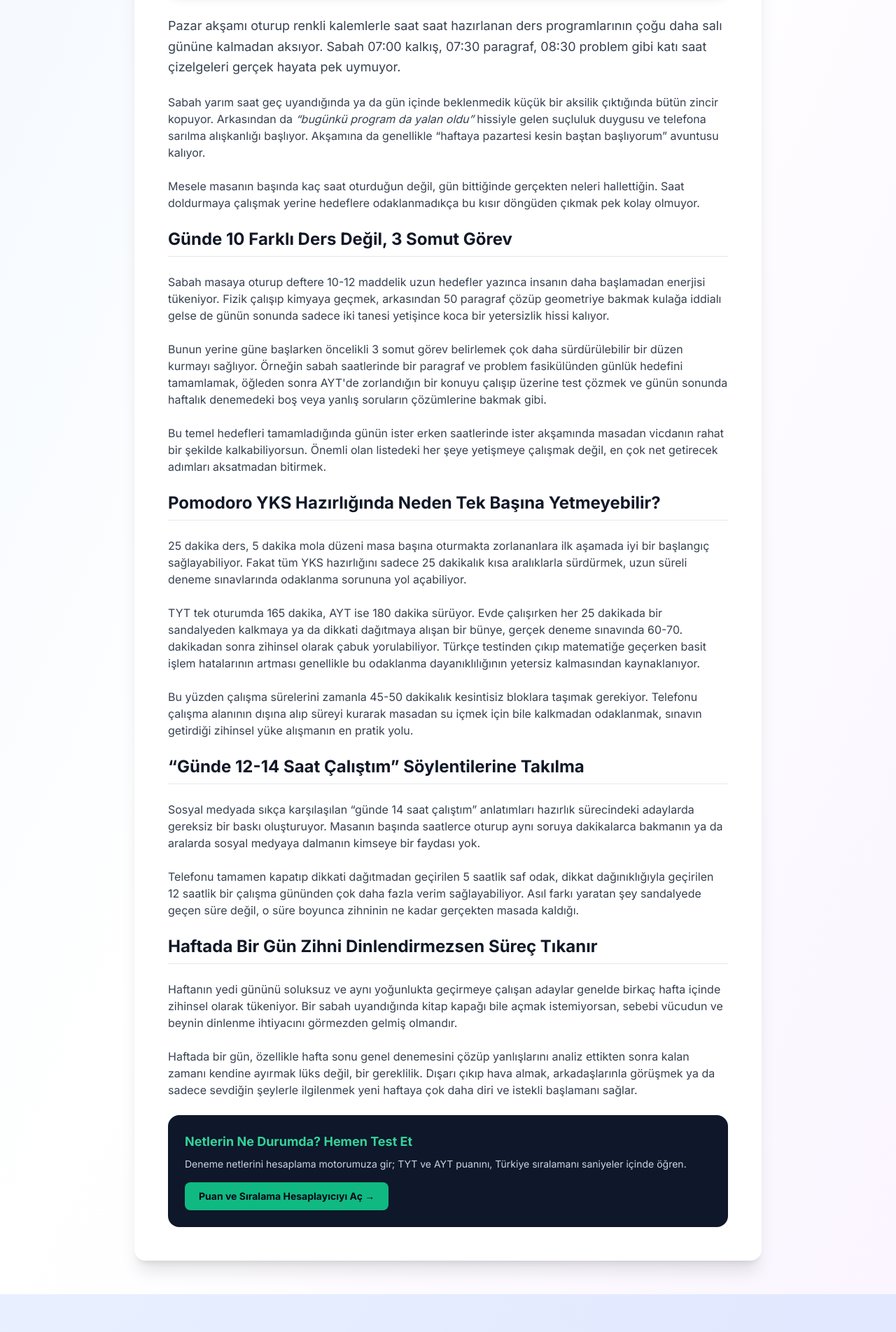
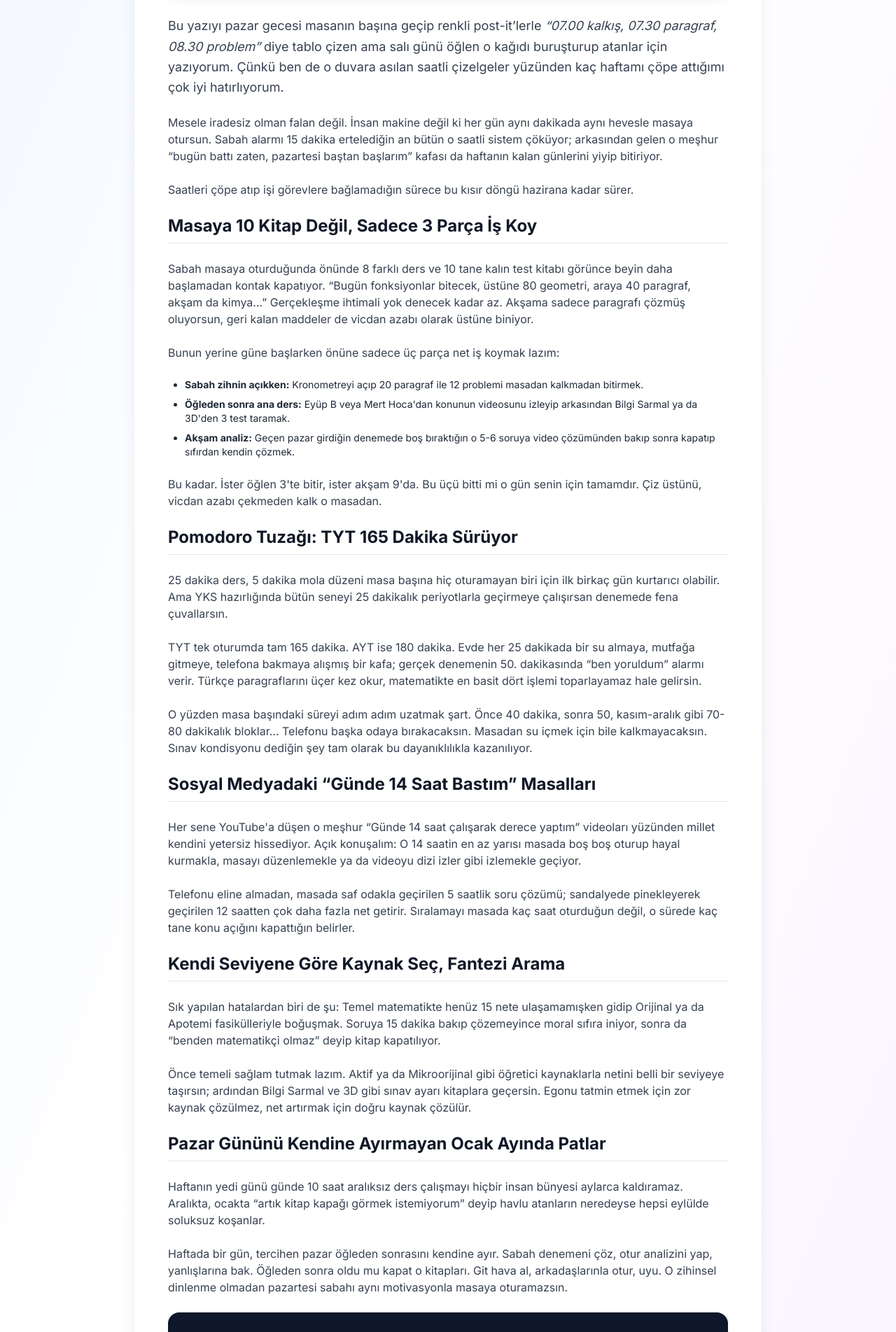
Before and after one commit to mert121212/yks-net-hesaplama, a Next.js app: page /blog/yks-hazirlik-programi in a window 1280 px wide. Shown: the part 1180-3084 px from the top of the page at 70% size. Built offline with nearby package versions, Linux system fonts and the light colour scheme.

Commit message:
feat(blog): rewrite YKS study guide with authentic student voice, real publishers, and zero synthetic patterns

```diff
--- a/src/app/blog/yks-hazirlik-programi/page.tsx
+++ b/src/app/blog/yks-hazirlik-programi/page.tsx
@@ -71,61 +71,76 @@ export default function YKSHazirlikProgrami() {
 
                     <div className="prose prose-lg max-w-none text-gray-700 space-y-6 mt-8">
                         <p className="text-lg leading-relaxed">
-                            Pazar akşamı oturup renkli kalemlerle saat saat hazırlanan ders programlarının çoğu daha salı gününe kalmadan aksıyor. Sabah 07:00 kalkış, 07:30 paragraf, 08:30 problem gibi katı saat çizelgeleri gerçek hayata pek uymuyor.
+                            Bu yazıyı pazar gecesi masanın başına geçip renkli post-it’lerle <em>&ldquo;07.00 kalkış, 07.30 paragraf, 08.30 problem&rdquo;</em> diye tablo çizen ama salı günü öğlen o kağıdı buruşturup atanlar için yazıyorum. Çünkü ben de o duvara asılan saatli çizelgeler yüzünden kaç haftamı çöpe attığımı çok iyi hatırlıyorum.
                         </p>
 
                         <p>
-                            Sabah yarım saat geç uyandığında ya da gün içinde beklenmedik küçük bir aksilik çıktığında bütün zincir kopuyor. Arkasından da <em>&ldquo;bugünkü program da yalan oldu&rdquo;</em> hissiyle gelen suçluluk duygusu ve telefona sarılma alışkanlığı başlıyor. Akşamına da genellikle &ldquo;haftaya pazartesi kesin baştan başlıyorum&rdquo; avuntusu kalıyor.
+                            Mesele iradesiz olman falan değil. İnsan makine değil ki her gün aynı dakikada aynı hevesle masaya otursun. Sabah alarmı 15 dakika ertelediğin an bütün o saatli sistem çöküyor; arkasından gelen o meşhur &ldquo;bugün battı zaten, pazartesi baştan başlarım&rdquo; kafası da haftanın kalan günlerini yiyip bitiriyor.
                         </p>
 
                         <p>
-                            Mesele masanın başında kaç saat oturduğun değil, gün bittiğinde gerçekten neleri hallettiğin. Saat doldurmaya çalışmak yerine hedeflere odaklanmadıkça bu kısır döngüden çıkmak pek kolay olmuyor.
+                            Saatleri çöpe atıp işi görevlere bağlamadığın sürece bu kısır döngü hazirana kadar sürer.
                         </p>
 
                         <h2 className="text-2xl font-bold text-gray-900 mt-10 mb-4 border-b pb-2">
-                            Günde 10 Farklı Ders Değil, 3 Somut Görev
+                            Masaya 10 Kitap Değil, Sadece 3 Parça İş Koy
                         </h2>
                         <p>
-                            Sabah masaya oturup deftere 10-12 maddelik uzun hedefler yazınca insanın daha başlamadan enerjisi tükeniyor. Fizik çalışıp kimyaya geçmek, arkasından 50 paragraf çözüp geometriye bakmak kulağa iddialı gelse de günün sonunda sadece iki tanesi yetişince koca bir yetersizlik hissi kalıyor.
+                            Sabah masaya oturduğunda önünde 8 farklı ders ve 10 tane kalın test kitabı görünce beyin daha başlamadan kontak kapatıyor. &ldquo;Bugün fonksiyonlar bitecek, üstüne 80 geometri, araya 40 paragraf, akşam da kimya...&rdquo; Gerçekleşme ihtimali yok denecek kadar az. Akşama sadece paragrafı çözmüş oluyorsun, geri kalan maddeler de vicdan azabı olarak üstüne biniyor.
                         </p>
                         <p>
-                            Bunun yerine güne başlarken öncelikli 3 somut görev belirlemek çok daha sürdürülebilir bir düzen kurmayı sağlıyor. Örneğin sabah saatlerinde bir paragraf ve problem fasikülünden günlük hedefini tamamlamak, öğleden sonra AYT&apos;de zorlandığın bir konuyu çalışıp üzerine test çözmek ve günün sonunda haftalık denemedeki boş veya yanlış soruların çözümlerine bakmak gibi.
+                            Bunun yerine güne başlarken önüne sadece üç parça net iş koymak lazım:
                         </p>
+                        <ul className="list-disc pl-6 space-y-2 text-sm text-gray-800">
+                            <li><strong>Sabah zihnin açıkken:</strong> Kronometreyi açıp 20 paragraf ile 12 problemi masadan kalkmadan bitirmek.</li>
+                            <li><strong>Öğleden sonra ana ders:</strong> Eyüp B veya Mert Hoca&apos;dan konunun videosunu izleyip arkasından Bilgi Sarmal ya da 3D&apos;den 3 test taramak.</li>
+                            <li><strong>Akşam analiz:</strong> Geçen pazar girdiğin denemede boş bıraktığın o 5-6 soruya video çözümünden bakıp sonra kapatıp sıfırdan kendin çözmek.</li>
+                        </ul>
                         <p>
-                            Bu temel hedefleri tamamladığında günün ister erken saatlerinde ister akşamında masadan vicdanın rahat bir şekilde kalkabiliyorsun. Önemli olan listedeki her şeye yetişmeye çalışmak değil, en çok net getirecek adımları aksatmadan bitirmek.
+                            Bu kadar. İster öğlen 3&apos;te bitir, ister akşam 9&apos;da. Bu üçü bitti mi o gün senin için tamamdır. Çiz üstünü, vicdan azabı çekmeden kalk o masadan.
                         </p>
 
                         <h2 className="text-2xl font-bold text-gray-900 mt-10 mb-4 border-b pb-2">
-                            Pomodoro YKS Hazırlığında Neden Tek Başına Yetmeyebilir?
+                            Pomodoro Tuzağı: TYT 165 Dakika Sürüyor
                         </h2>
                         <p>
-                            25 dakika ders, 5 dakika mola düzeni masa başına oturmakta zorlananlara ilk aşamada iyi bir başlangıç sağlayabiliyor. Fakat tüm YKS hazırlığını sadece 25 dakikalık kısa aralıklarla sürdürmek, uzun süreli deneme sınavlarında odaklanma sorununa yol açabiliyor.
+                            25 dakika ders, 5 dakika mola düzeni masa başına hiç oturamayan biri için ilk birkaç gün kurtarıcı olabilir. Ama YKS hazırlığında bütün seneyi 25 dakikalık periyotlarla geçirmeye çalışırsan denemede fena çuvallarsın.
                         </p>
                         <p>
-                            TYT tek oturumda 165 dakika, AYT ise 180 dakika sürüyor. Evde çalışırken her 25 dakikada bir sandalyeden kalkmaya ya da dikkati dağıtmaya alışan bir bünye, gerçek deneme sınavında 60-70. dakikadan sonra zihinsel olarak çabuk yorulabiliyor. Türkçe testinden çıkıp matematiğe geçerken basit işlem hatalarının artması genellikle bu odaklanma dayanıklılığının yetersiz kalmasından kaynaklanıyor.
+                            TYT tek oturumda tam 165 dakika. AYT ise 180 dakika. Evde her 25 dakikada bir su almaya, mutfağa gitmeye, telefona bakmaya alışmış bir kafa; gerçek denemenin 50. dakikasında &ldquo;ben yoruldum&rdquo; alarmı verir. Türkçe paragraflarını üçer kez okur, matematikte en basit dört işlemi toparlayamaz hale gelirsin.
                         </p>
                         <p>
-                            Bu yüzden çalışma sürelerini zamanla 45-50 dakikalık kesintisiz bloklara taşımak gerekiyor. Telefonu çalışma alanının dışına alıp süreyi kurarak masadan su içmek için bile kalkmadan odaklanmak, sınavın getirdiği zihinsel yüke alışmanın en pratik yolu.
+                            O yüzden masa başındaki süreyi adım adım uzatmak şart. Önce 40 dakika, sonra 50, kasım-aralık gibi 70-80 dakikalık bloklar... Telefonu başka odaya bırakacaksın. Masadan su içmek için bile kalkmayacaksın. Sınav kondisyonu dediğin şey tam olarak bu dayanıklılıkla kazanılıyor.
                         </p>
 
                         <h2 className="text-2xl font-bold text-gray-900 mt-10 mb-4 border-b pb-2">
-                            &ldquo;Günde 12-14 Saat Çalıştım&rdquo; Söylentilerine Takılma
+                            Sosyal Medyadaki &ldquo;Günde 14 Saat Bastım&rdquo; Masalları
                         </h2>
                         <p>
-                            Sosyal medyada sıkça karşılaşılan &ldquo;günde 14 saat çalıştım&rdquo; anlatımları hazırlık sürecindeki adaylarda gereksiz bir baskı oluşturuyor. Masanın başında saatlerce oturup aynı soruya dakikalarca bakmanın ya da aralarda sosyal medyaya dalmanın kimseye bir faydası yok.
+                            Her sene YouTube&apos;a düşen o meşhur &ldquo;Günde 14 saat çalışarak derece yaptım&rdquo; videoları yüzünden millet kendini yetersiz hissediyor. Açık konuşalım: O 14 saatin en az yarısı masada boş boş oturup hayal kurmakla, masayı düzenlemekle ya da videoyu dizi izler gibi izlemekle geçiyor.
                         </p>
                         <p>
-                            Telefonu tamamen kapatıp dikkati dağıtmadan geçirilen 5 saatlik saf odak, dikkat dağınıklığıyla geçirilen 12 saatlik bir çalışma gününden çok daha fazla verim sağlayabiliyor. Asıl farkı yaratan şey sandalyede geçen süre değil, o süre boyunca zihninin ne kadar gerçekten masada kaldığı.
+                            Telefonu eline almadan, masada saf odakla geçirilen 5 saatlik soru çözümü; sandalyede pinekleyerek geçirilen 12 saatten çok daha fazla net getirir. Sıralamayı masada kaç saat oturduğun değil, o sürede kaç tane konu açığını kapattığın belirler.
                         </p>
 
                         <h2 className="text-2xl font-bold text-gray-900 mt-10 mb-4 border-b pb-2">
-                            Haftada Bir Gün Zihni Dinlendirmezsen Süreç Tıkanır
+                            Kendi Seviyene Göre Kaynak Seç, Fantezi Arama
                         </h2>
                         <p>
-                            Haftanın yedi gününü soluksuz ve aynı yoğunlukta geçirmeye çalışan adaylar genelde birkaç hafta içinde zihinsel olarak tükeniyor. Bir sabah uyandığında kitap kapağı bile açmak istemiyorsan, sebebi vücudun ve beynin dinlenme ihtiyacını görmezden gelmiş olmandır.
+                            Sık yapılan hatalardan biri de şu: Temel matematikte henüz 15 nete ulaşamamışken gidip Orijinal ya da Apotemi fasikülleriyle boğuşmak. Soruya 15 dakika bakıp çözemeyince moral sıfıra iniyor, sonra da &ldquo;benden matematikçi olmaz&rdquo; deyip kitap kapatılıyor.
                         </p>
                         <p>
-                            Haftada bir gün, özellikle hafta sonu genel denemesini çözüp yanlışlarını analiz ettikten sonra kalan zamanı kendine ayırmak lüks değil, bir gereklilik. Dışarı çıkıp hava almak, arkadaşlarınla görüşmek ya da sadece sevdiğin şeylerle ilgilenmek yeni haftaya çok daha diri ve istekli başlamanı sağlar.
+                            Önce temeli sağlam tutmak lazım. Aktif ya da Mikroorijinal gibi öğretici kaynaklarla netini belli bir seviyeye taşırsın; ardından Bilgi Sarmal ve 3D gibi sınav ayarı kitaplara geçersin. Egonu tatmin etmek için zor kaynak çözülmez, net artırmak için doğru kaynak çözülür.
+                        </p>
+
+                        <h2 className="text-2xl font-bold text-gray-900 mt-10 mb-4 border-b pb-2">
+                            Pazar Gününü Kendine Ayırmayan Ocak Ayında Patlar
+                        </h2>
+                        <p>
+                            Haftanın yedi günü günde 10 saat aralıksız ders çalışmayı hiçbir insan bünyesi aylarca kaldıramaz. Aralıkta, ocakta &ldquo;artık kitap kapağı görmek istemiyorum&rdquo; deyip havlu atanların neredeyse hepsi eylülde soluksuz koşanlar.
+                        </p>
+                        <p>
+                            Haftada bir gün, tercihen pazar öğleden sonrasını kendine ayır. Sabah denemeni çöz, otur analizini yap, yanlışlarına bak. Öğleden sonra oldu mu kapat o kitapları. Git hava al, arkadaşlarınla otur, uyu. O zihinsel dinlenme olmadan pazartesi sabahı aynı motivasyonla masaya oturamazsın.
                         </p>
 
                         <div className="bg-slate-900 text-white rounded-2xl p-6 my-8 not-prose">
```
